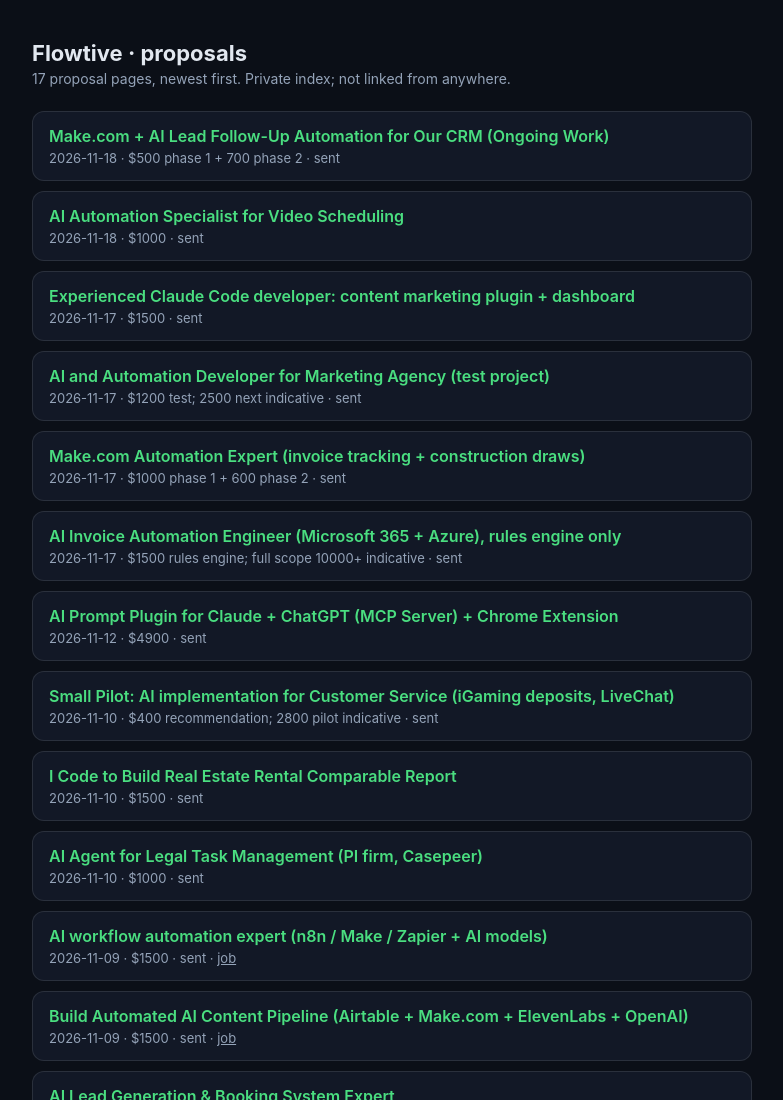
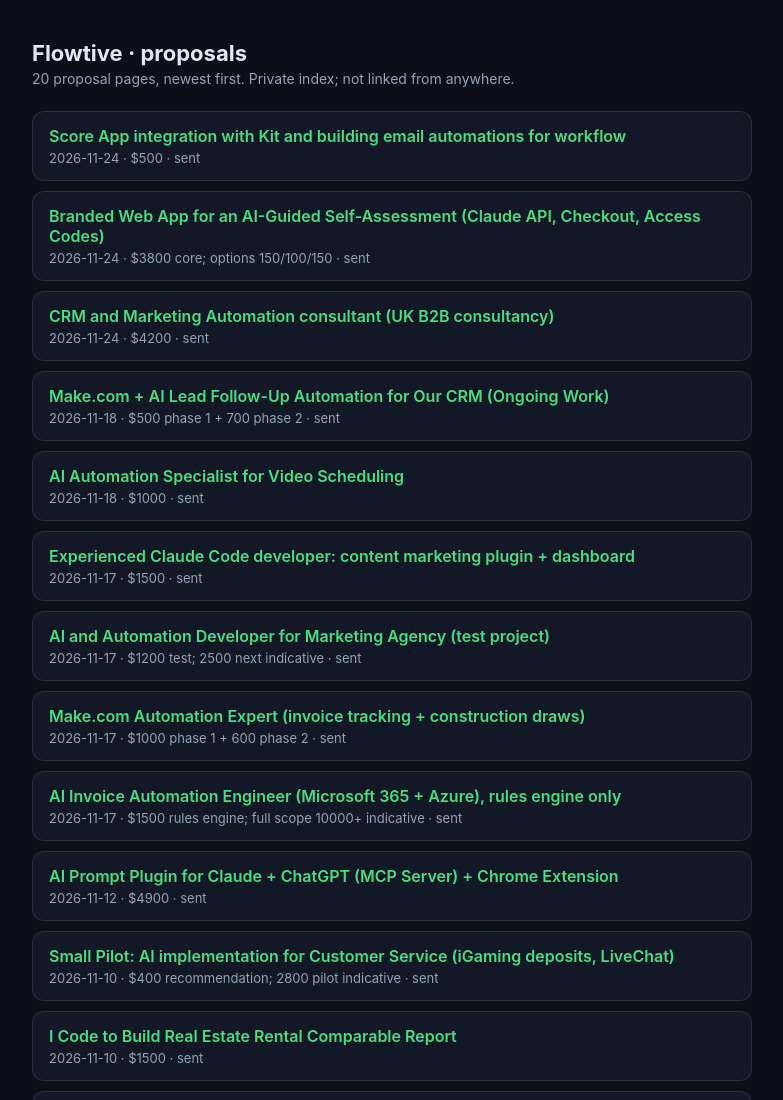
Before and after one commit to kristof-flowtive/proposals, a plain HTML site: page index.html in a window 1280 px wide. Shown: the top 1100 px of the page, without its empty margins (248-1031 px from the left). Drawn offline with Linux system fonts and the light colour scheme.

Commit message:
Rebuild proposals index

```diff
--- a/index.html
+++ b/index.html
@@ -7,8 +7,11 @@ body{margin:0;background:#0B0F17;color:#e2e8f0;font-family:Inter,-apple-system,s
 ul{list-style:none;padding:0;margin:0} .row{background:#121826;border:1px solid rgba(255,255,255,.1);border-radius:12px;padding:14px 16px;margin-bottom:10px}
 .t{color:#4ADE80;text-decoration:none;font-weight:600} .t:hover{text-decoration:underline} .m{color:#94a3b8;font-size:13px;margin-top:4px} .m a{color:#94a3b8}
 </style></head><body><div class="wrap">
-<h1>Flowtive · proposals</h1><p>17 proposal pages, newest first. Private index; not linked from anywhere.</p>
+<h1>Flowtive · proposals</h1><p>20 proposal pages, newest first. Private index; not linked from anywhere.</p>
 <ul>
+<li class="row"><div><a class="t" href="https://kristof-flowtive.github.io/proposals/scoreapp-kit-quiz-flows/">Score App integration with Kit and building email automations for workflow</a><div class="m">2026-11-24 · $500 · sent</div></div></li>
+<li class="row"><div><a class="t" href="https://kristof-flowtive.github.io/proposals/ai-self-assessment-app/">Branded Web App for an AI-Guided Self-Assessment (Claude API, Checkout, Access Codes)</a><div class="m">2026-11-24 · $3800 core; options 150/100/150 · sent</div></div></li>
+<li class="row"><div><a class="t" href="https://kristof-flowtive.github.io/proposals/b2b-crm-customer-journey/">CRM and Marketing Automation consultant (UK B2B consultancy)</a><div class="m">2026-11-24 · $4200 · sent</div></div></li>
 <li class="row"><div><a class="t" href="https://kristof-flowtive.github.io/proposals/crm-lead-follow-up/">Make.com + AI Lead Follow-Up Automation for Our CRM (Ongoing Work)</a><div class="m">2026-11-18 · $500 phase 1 + 700 phase 2 · sent</div></div></li>
 <li class="row"><div><a class="t" href="https://kristof-flowtive.github.io/proposals/video-scheduling-system/">AI Automation Specialist for Video Scheduling</a><div class="m">2026-11-18 · $1000 · sent</div></div></li>
 <li class="row"><div><a class="t" href="https://kristof-flowtive.github.io/proposals/claude-content-plugin/">Experienced Claude Code developer: content marketing plugin + dashboard</a><div class="m">2026-11-17 · $1500 · sent</div></div></li>
```
